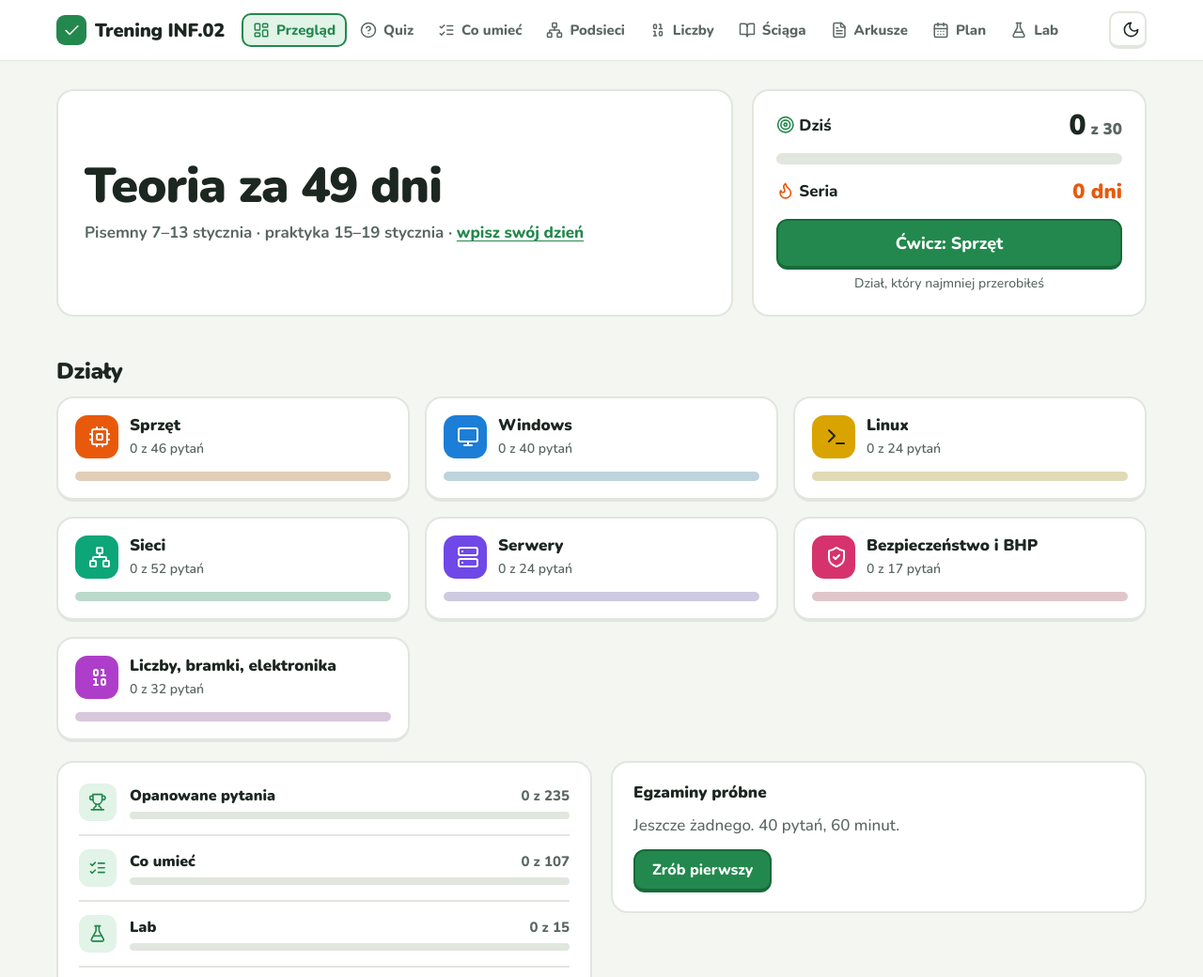
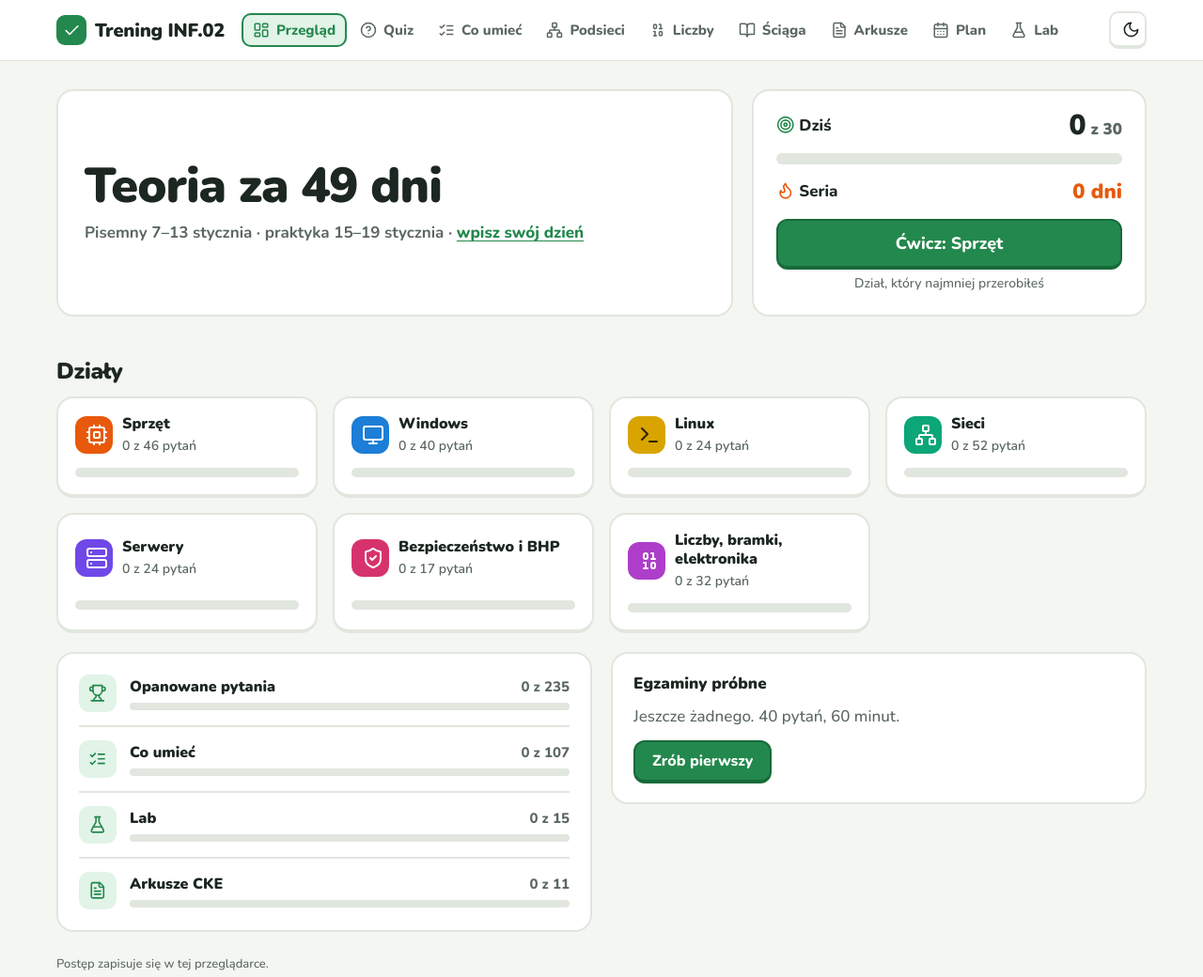
Before and after one commit to ofc0urse/trening-inf02, a plain HTML site: page Trening-INF02.html in a window 1280 px wide. Shown: the top 1040 px of the page at 94% size. Drawn offline with nearby package versions, Linux system fonts and the light colour scheme.

Commit message:
Przeglad: 4 kolumny dzialow, widoczne paski postepu, puste paski neutralne, daty bez lamania
Co-Authored-By: Claude Opus 5.5 <noreply@anthropic.com>

```diff
--- a/Trening-INF02.html
+++ b/Trening-INF02.html
@@ -101,7 +101,8 @@ select { font: 700 16px var(--f-body); padding: 9px 12px; min-height: 46px; bord
 .when .lbl { font: 800 15px var(--f-head); color: var(--muted); display: inline-flex; gap: 7px; align-items: center; }
 .when .lbl .ic { color: var(--accent); }
 .when .dates { color: var(--muted); font-weight: 700; }
-.when .dates a { font-weight: 800; white-space: nowrap; }
+.when .dates a, .nw { font-weight: 800; white-space: nowrap; }
+.nw { font-weight: inherit; }
 .today { padding: 22px 24px; display: grid; gap: 14px; align-content: start; }
 .today .row { display: flex; align-items: center; justify-content: space-between; gap: 12px; font-weight: 800; }
 .today .row .ic { color: var(--accent); }
@@ -114,14 +115,15 @@ select { font: 700 16px var(--f-body); padding: 9px 12px; min-height: 46px; bord
 .track { height: 12px; background: var(--line); border-radius: 6px; overflow: hidden; }
 .track i { display: block; height: 100%; background: var(--accent); border-radius: 6px; }
 
-.cats { display: grid; grid-template-columns: repeat(auto-fill, minmax(300px, 1fr)); gap: 16px; }
-.catrow { --c: var(--accent); display: grid; grid-template-columns: 46px minmax(0, 1fr) auto; grid-template-rows: auto auto auto; align-items: center; gap: 4px 12px; width: 100%; text-align: left; padding: 18px; min-height: 0; border-radius: 18px; font-weight: 600; }
+.cats { display: grid; grid-template-columns: repeat(auto-fill, minmax(260px, 1fr)); gap: 16px; }
+@media (min-width: 1100px) { .cats { grid-template-columns: repeat(4, 1fr); } }
+.catrow { --c: var(--accent); display: grid; grid-template-columns: 40px minmax(0, 1fr) auto; grid-template-rows: auto auto auto; align-items: center; gap: 4px 10px; width: 100%; text-align: left; padding: 18px; min-height: 0; border-radius: 18px; font-weight: 600; }
 .catrow { border-bottom-width: 4px; }
 .catrow:hover:not(:disabled) { background: var(--paper); border-color: var(--c); }
-.catrow .ci { grid-row: 1 / span 2; display: grid; place-items: center; width: 46px; height: 46px; border-radius: 13px; background: var(--c); color: #fff; }
+.catrow .ci { grid-row: 1 / span 2; display: grid; place-items: center; width: 40px; height: 40px; border-radius: 12px; background: var(--c); color: #fff; }
 .catrow .ci .ic { width: 24px; height: 24px; }
-.catrow .cn { grid-column: 2; grid-row: 1; align-self: end; font: 900 17px/1.2 var(--f-head); }
-.catrow .pct { grid-column: 3; grid-row: 1 / span 2; font: 900 26px var(--f-head); color: var(--c); }
+.catrow .cn { grid-column: 2; grid-row: 1; align-self: end; font: 900 16px/1.2 var(--f-head); }
+.catrow .pct { grid-column: 3; grid-row: 1 / span 2; font: 900 23px var(--f-head); color: var(--c); }
 .catrow .seen { grid-column: 2; grid-row: 2; align-self: start; font-size: 14px; color: var(--muted); }
 .catrow .bar { grid-column: 1 / -1; height: 10px; margin-top: 10px; background: color-mix(in srgb, var(--c) 18%, var(--line)); border-radius: 5px; overflow: hidden; }
 .catrow .bar i { display: block; height: 100%; border-radius: 5px; background: var(--c); }
@@ -129,6 +131,7 @@ select { font: 700 16px var(--f-body); padding: 9px 12px; min-height: 46px; bord
 .catrow.low .tag { background: var(--bad-soft); color: var(--bad); }
 .catrow.mid .tag { background: var(--warn-soft); color: var(--warn); }
 .catrow.top .tag { background: var(--accent-soft); color: var(--accent); }
+.catrow:not(.low):not(.mid):not(.top) .bar { background: var(--line); }
 .c-sprzet { --c: var(--c-sprzet); } .c-windows { --c: var(--c-windows); } .c-linux { --c: var(--c-linux); } .c-sieci { --c: var(--c-sieci); }
 .c-serwer { --c: var(--c-serwer); } .c-bezp { --c: var(--c-bezp); } .c-podstawy { --c: var(--c-podstawy); }
 .c-linux .ci { color: #2b2300; }
@@ -137,7 +140,7 @@ select { font: 700 16px var(--f-body); padding: 9px 12px; min-height: 46px; bord
 .prog { padding: 8px 22px; }
 .prog a { display: grid; grid-template-columns: 40px 1fr auto; grid-template-rows: auto auto; align-items: center; gap: 2px 14px; padding: 14px 0; border-bottom: 2px solid var(--line); color: var(--ink); text-decoration: none; }
 .prog a:last-child { border-bottom: 0; }
-.prog a i { grid-row: 1 / span 2; display: grid; place-items: center; width: 40px; height: 40px; border-radius: 11px; background: var(--accent-soft); color: var(--accent); }
+.prog a > i { grid-row: 1 / span 2; display: grid; place-items: center; width: 40px; height: 40px; border-radius: 11px; background: var(--accent-soft); color: var(--accent); }
 .prog a b { font: 900 16px var(--f-head); }
 .prog a span { font: 800 15px var(--f-head); color: var(--muted); }
 .prog a .track { grid-column: 2 / -1; height: 8px; }
@@ -1218,8 +1221,8 @@ function renderStats() {
   const left = daysLeft(), dzis = stats.d[today()] || 0, st = streak();
   document.getElementById("ov-days").textContent = left > 0 ? `Teoria za ${left} ${dni(left)}` : left === 0 ? "Teoria dziś" : "Teoria już była";
   document.getElementById("ov-dates").innerHTML = stats.exam
-    ? `Twój dzień: ${plDate(stats.exam)} · praktyka 15–19 stycznia · <a href="#plan">zmień</a>`
-    : `Pisemny 7–13 stycznia · praktyka 15–19 stycznia · <a href="#plan">wpisz swój dzień</a>`;
+    ? `Twój dzień: <span class="nw">${plDate(stats.exam)}</span> · <span class="nw">praktyka 15–19 stycznia</span> · <a href="#plan">zmień</a>`
+    : `<span class="nw">Pisemny 7–13 stycznia</span> · <span class="nw">praktyka 15–19 stycznia</span> · <a href="#plan">wpisz swój dzień</a>`;
   document.getElementById("ov-today").innerHTML = `${Math.min(dzis, 999)}<small> z ${GOAL}</small>`;
   document.getElementById("ov-today-bar").style.width = Math.min(100, 100 * dzis / GOAL) + "%";
   document.getElementById("ov-streak").textContent = `${st} ${dni(st)}`;
```
Also changed, not shown: 1 other file.
